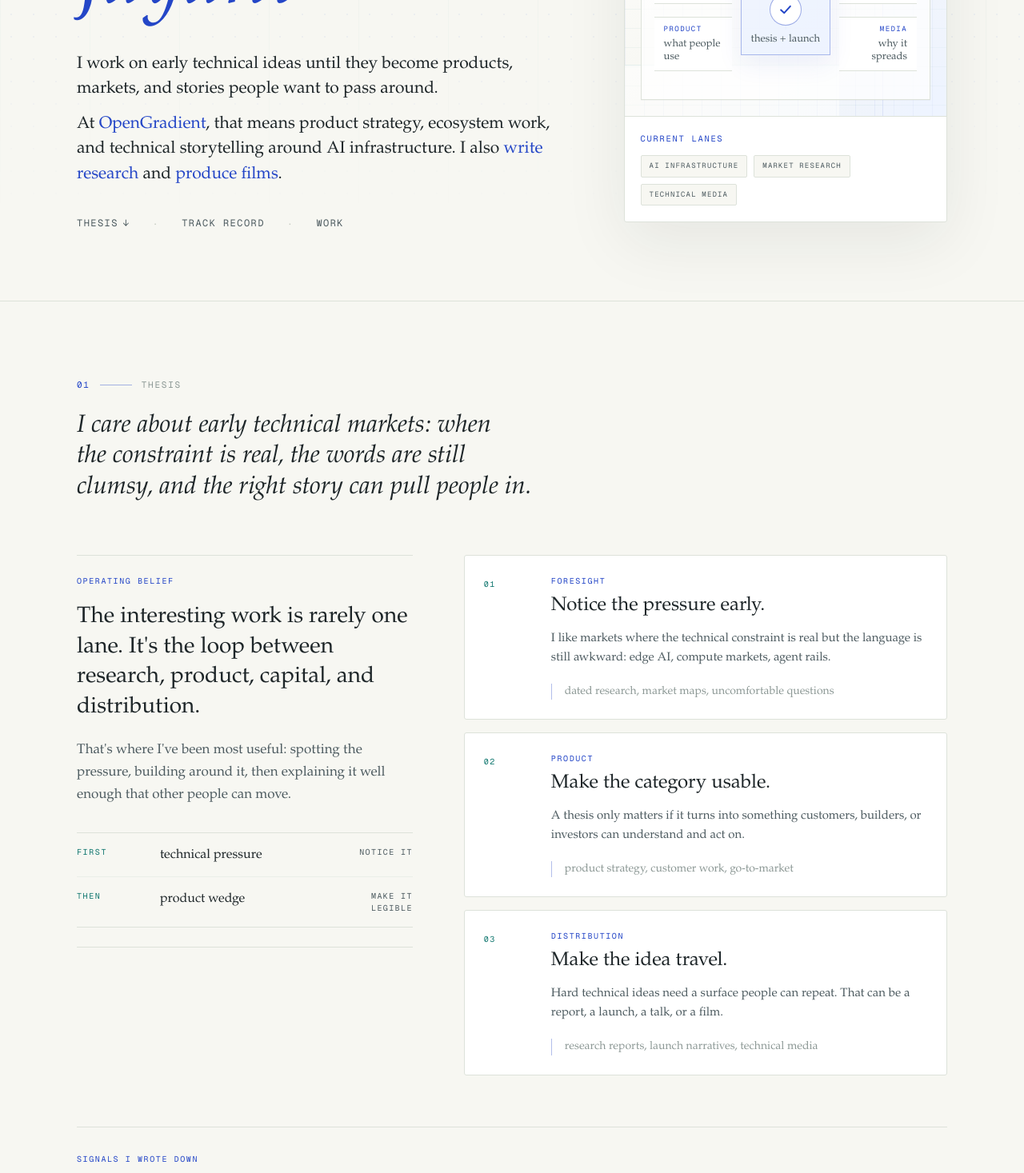
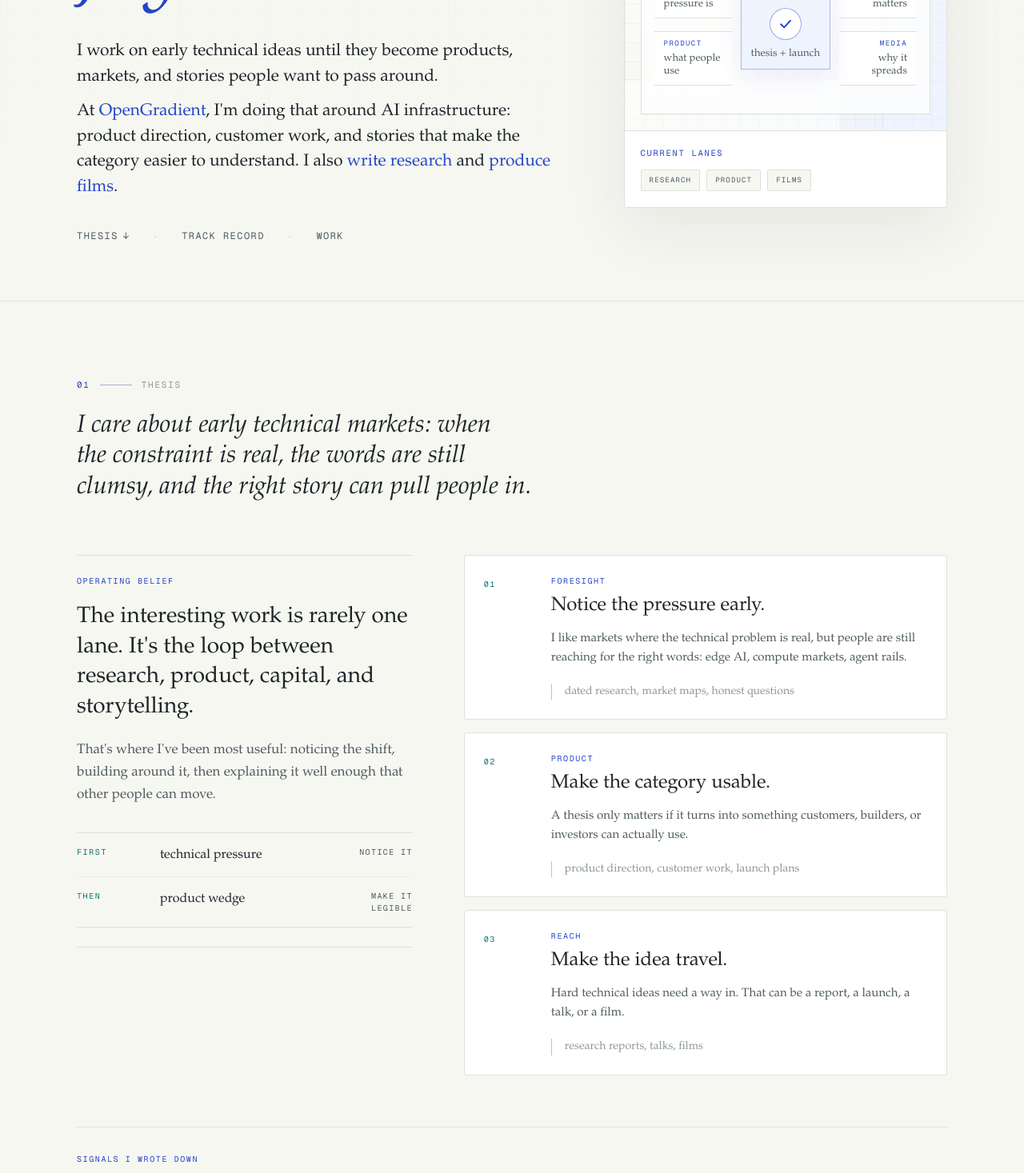
Before and after one commit to 0xadvait/personal_web, a Next.js app: page / in a window 1280 px wide. Shown: the part 360-1827 px from the top of the page at 80% size. Built offline with nearby package versions, Linux system fonts and the light colour scheme.

Commit message:
Humanize portfolio copy

```diff
--- a/src/app/layout.js
+++ b/src/app/layout.js
@@ -9,7 +9,7 @@ export const metadata = {
   metadataBase: new URL(siteUrl),
   applicationName: siteName,
   title: {
-    default: `${siteName} | AI Infrastructure, Markets, and Media`,
+    default: `${siteName} | AI Infrastructure, Markets, and Film`,
     template: `%s | ${siteName}`,
   },
   description: siteDescription,
@@ -23,12 +23,12 @@ export const metadata = {
     'Advait Jayant',
     'OpenGradient',
     'AI infrastructure',
-    'technical media',
+    'technical films',
     'AI research',
     'crypto market structure',
   ],
   openGraph: {
-    title: `${siteName} | AI Infrastructure, Markets, and Media`,
+    title: `${siteName} | AI Infrastructure, Markets, and Film`,
     description: siteDescription,
     url: siteUrl,
     siteName,
@@ -38,7 +38,7 @@ export const metadata = {
   twitter: {
     card: 'summary_large_image',
     creator: '@advait_jayant',
-    title: `${siteName} | AI Infrastructure, Markets, and Media`,
+    title: `${siteName} | AI Infrastructure, Markets, and Film`,
     description: siteDescription,
   },
   robots: {
--- a/src/app/opengraph-image.js
+++ b/src/app/opengraph-image.js
@@ -1,6 +1,6 @@
 import { ImageResponse } from 'next/og';
 
-export const alt = 'Advait Jayant — AI infrastructure, markets, and media';
+export const alt = 'Advait Jayant — AI infrastructure, markets, and film';
 export const size = {
   width: 1200,
   height: 630,
@@ -42,7 +42,7 @@ export default function Image() {
         </div>
         <div style={{ display: 'flex', flexDirection: 'column', gap: '28px' }}>
           <div style={{ fontSize: 104, lineHeight: 0.98, maxWidth: 900 }}>
-            AI infrastructure, markets, and media.
+            AI infrastructure, markets, and film.
           </div>
           <div style={{ display: 'flex', gap: 12 }}>
             <div style={{ width: 128, height: 6, background: '#2446c7' }} />
@@ -57,7 +57,7 @@ export default function Image() {
             lineHeight: 1.35,
           }}
         >
-          Research, product, and technical storytelling for early markets.
+          Research, product, and films for early markets.
         </div>
       </div>
     ),
--- a/src/components/Contact.js
+++ b/src/components/Contact.js
@@ -12,7 +12,7 @@ const channels = [
 const collaboration = [
   {
     k: 'Build',
-    v: 'AI infrastructure, product direction, early customer motion.',
+    v: 'AI infrastructure, product direction, early customers.',
   },
   {
     k: 'Think',
--- a/src/components/Hero.js
+++ b/src/components/Hero.js
@@ -3,7 +3,7 @@
 import { useEffect, useState } from 'react';
 import { motion, useReducedMotion } from 'motion/react';
 
-const signals = ['AI infrastructure', 'market research', 'technical media'];
+const signals = ['research', 'product', 'films'];
 
 export default function Hero() {
   const shouldReduceMotion = useReducedMotion();
@@ -33,7 +33,7 @@ export default function Hero() {
               className="mb-6 grid max-w-2xl grid-cols-2 gap-x-4 gap-y-1 border-y border-border py-2 font-mono text-[10px] uppercase tracking-[0.14em] text-fg-muted sm:mb-7 sm:grid-cols-3 sm:text-[10.5px]"
             >
               <span className="text-accent">London</span>
-              <span className="sm:text-center">AI infra + crypto</span>
+              <span className="sm:text-center">Research + product</span>
               <span className="col-span-2 text-fg-dim sm:col-span-1 sm:text-right">
                 <LondonTime />
               </span>
@@ -65,8 +65,8 @@ export default function Hero() {
                 >
                   OpenGradient
                 </a>
-                , that means product strategy, ecosystem work, and technical storytelling around AI
-                infrastructure. I also{' '}
+                , I&apos;m doing that around AI infrastructure: product direction, customer work,
+                and stories that make the category easier to understand. I also{' '}
                 <a
                   href="https://peri-labs.github.io/docs/assets/files/The_State_of_Edge_AI.pdf"
                   target="_blank"
--- a/src/components/ImpactLedger.js
+++ b/src/components/ImpactLedger.js
@@ -6,22 +6,22 @@ const entries = [
     year: '2026',
     arena: 'Product',
     result: 'Helped turn a new AI infrastructure product from zero into 7-figure revenue.',
-    role: 'Product strategy, customer engineering, enterprise motion',
-    detail: 'The work spans product, customer motion, ecosystem, and technical narrative.',
+    role: 'Product direction, customer work, enterprise sales',
+    detail: 'The work spans what to build, who needs it, and how to explain it clearly.',
   },
   {
     year: '2026',
     arena: 'Market entry',
     result: 'Built a Korea market entry week with 1,000+ attendees.',
-    role: 'Regional launch, community design, ecosystem ties',
+    role: 'Regional launch, community, local partners',
     detail: 'Builder community, local events, and Korean press coverage.',
   },
   {
     year: '2025',
-    arena: 'Distribution',
+    arena: 'Film',
     result: 'Produced a film-led AI infrastructure campaign that passed 50M+ views.',
     role: 'Producer, director, writer',
-    detail: 'A hard technical category became something people could watch and pass around.',
+    detail: 'The point was simple: make a hard technical category feel concrete.',
   },
   {
     year: '2024',
@@ -40,10 +40,10 @@ const entries = [
 ];
 
 const capabilities = [
-  'Turn new research into a market story that lands.',
+  'Turn new research into a market story people remember.',
   'Turn technical product into customer traction.',
   'Make early markets easier to understand.',
-  'Move between engineering, capital, ecosystem, and media.',
+  'Move between engineering, capital, partners, and media.',
 ];
 
 export default function ImpactLedger() {
@@ -67,8 +67,8 @@ export default function ImpactLedger() {
                   Where I&apos;m useful
                 </div>
                 <p className="mt-5 font-serif text-[21px] leading-[1.4] text-fg sm:text-[27px]">
-                  I like the messy middle: the product works, the market is not fully there yet,
-                  and someone has to make the whole thing feel real.
+                  I like the messy middle: the product works, the market is still half-formed, and
+                  someone has to make the whole thing feel real.
                 </p>
               </div>
 
--- a/src/components/Speaking.js
+++ b/src/components/Speaking.js
@@ -49,7 +49,7 @@ const topics = [
   'AI infrastructure',
   'Crypto market structure',
   'Agent economies',
-  'Technical storytelling',
+  'Technical stories',
 ];
 
 export default function Speaking() {
@@ -62,7 +62,7 @@ export default function Speaking() {
         <SectionHeader
           index="06"
           title="Speaking"
-          lede="I talk when the idea is still being formed, not after everyone has agreed on the words."
+          lede="I like talks where the idea gets clearer in public."
         />
 
         <div className="grid gap-6 lg:grid-cols-[minmax(0,0.92fr)_minmax(0,1.08fr)] lg:gap-12">
@@ -108,7 +108,7 @@ export default function Speaking() {
                 ))}
               </ul>
               <p className="mt-5 max-w-xl font-serif text-[17px] leading-[1.55] text-fg-muted">
-                The useful talks are the ones where the idea gets clearer in public.
+                Best when the room is still figuring out what the category even is.
               </p>
             </aside>
           </Reveal>
--- a/src/components/Thesis.js
+++ b/src/components/Thesis.js
@@ -5,20 +5,20 @@ const pillars = [
   {
     k: 'Foresight',
     v: 'Notice the pressure early.',
-    d: 'I like markets where the technical constraint is real but the language is still awkward: edge AI, compute markets, agent rails.',
-    detail: 'dated research, market maps, uncomfortable questions',
+    d: 'I like markets where the technical problem is real, but people are still reaching for the right words: edge AI, compute markets, agent rails.',
+    detail: 'dated research, market maps, honest questions',
   },
   {
     k: 'Product',
     v: 'Make the category usable.',
-    d: 'A thesis only matters if it turns into something customers, builders, or investors can understand and act on.',
-    detail: 'product strategy, customer work, go-to-market',
+    d: 'A thesis only matters if it turns into something customers, builders, or investors can actually use.',
+    detail: 'product direction, customer work, launch plans',
   },
   {
-    k: 'Distribution',
+    k: 'Reach',
     v: 'Make the idea travel.',
-    d: 'Hard technical ideas need a surface people can repeat. That can be a report, a launch, a talk, or a film.',
-    detail: 'research reports, launch narratives, technical media',
+    d: 'Hard technical ideas need a way in. That can be a report, a launch, a talk, or a film.',
+    detail: 'research reports, talks, films',
   },
 ];
 
@@ -100,11 +100,11 @@ export default function Thesis() {
               </div>
               <p className="mt-5 font-serif text-[22px] leading-[1.35] text-fg sm:text-[28px]">
                 The interesting work is rarely one lane. It&apos;s the loop between research,
-                product, capital, and distribution.
+                product, capital, and storytelling.
               </p>
               <p className="mt-5 font-serif text-base leading-[1.65] text-fg-muted sm:text-[17px]">
-                That&apos;s where I&apos;ve been most useful: spotting the pressure, building around
-                it, then explaining it well enough that other people can move.
+                That&apos;s where I&apos;ve been most useful: noticing the shift, building around it,
+                then explaining it well enough that other people can move.
               </p>
 
               <dl className="mt-8 divide-y divide-border-soft border-y border-border">
--- a/src/components/Work.js
+++ b/src/components/Work.js
@@ -8,10 +8,10 @@ const items = [
     label: 'Film campaign',
     title: 'AI infrastructure film work',
     desc: 'Producer, director, writer. A launch campaign that made open intelligence feel less abstract.',
-    impact: '50M+ views · launch narrative',
+    impact: '50M+ views',
     featured: true,
     visual: 'campaign',
-    signals: ['narrative strategy', 'technical distribution', 'launch surface'],
+    signals: ['strategy', 'films', 'launch'],
     links: [
       { label: 'Film I', href: 'https://x.com/OpenGradient/status/2045849964539171274' },
       { label: 'Film II', href: 'https://x.com/OpenGradient/status/2053766717474492927' },
@@ -69,7 +69,7 @@ export default function Work() {
         <SectionHeader
           index="05"
           title="Selected work"
-          lede="Research, films, and talks. The common thread: make technical ideas easier to believe, fund, and use."
+          lede="Research, films, and talks. Same idea each time: make technical work easier to believe, fund, and use."
         />
 
         <div className="grid gap-6 lg:grid-cols-[minmax(0,1.05fr)_minmax(320px,0.95fr)] lg:items-start lg:gap-8">
@@ -239,7 +239,7 @@ function CampaignVisual() {
         <div className="flex items-start justify-between gap-4">
           <div>
             <div className="font-mono text-[10px] uppercase tracking-[0.18em] text-white/68">
-              Launch films
+              Films
             </div>
             <p className="mt-2 max-w-[15rem] font-serif text-[26px] leading-[1.02] text-white sm:text-[31px]">
               Making open intelligence feel real.
@@ -254,7 +254,7 @@ function CampaignVisual() {
           <div className="grid grid-cols-3 gap-3 font-mono text-[9px] uppercase tracking-[0.16em] text-white/62">
             <span>Write</span>
             <span>Direct</span>
-            <span>Launch</span>
+            <span>Release</span>
           </div>
         </div>
       </div>
--- a/src/lib/site.js
+++ b/src/lib/site.js
@@ -1,7 +1,7 @@
 export const siteUrl = 'https://www.advait.tech';
 export const siteName = 'Advait Jayant';
 export const siteDescription =
-  'Advait Jayant works across AI infrastructure, crypto markets, product strategy, research, and technical media.';
+  'Advait Jayant works across AI infrastructure, crypto markets, product strategy, research, and film.';
 
 export const socialLinks = {
   github: 'https://github.com/0xadvait',
```
Also changed, not shown: src/components/About.js (+5 -5 lines), src/components/Experience.js (+3 -4 lines), src/components/StackDiagram.js (+5 -5 lines).
